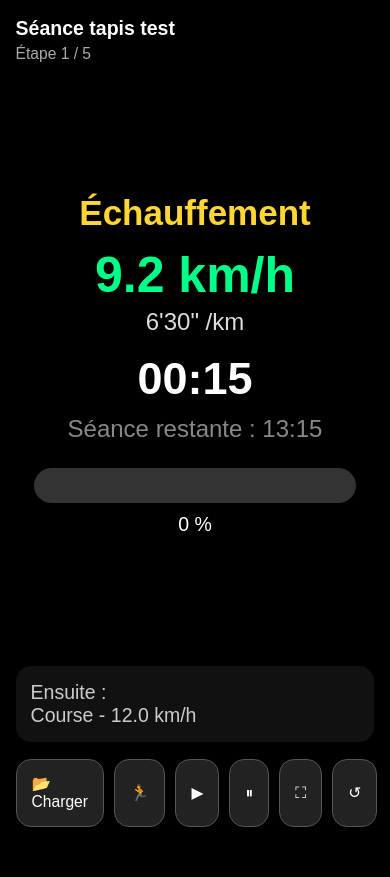
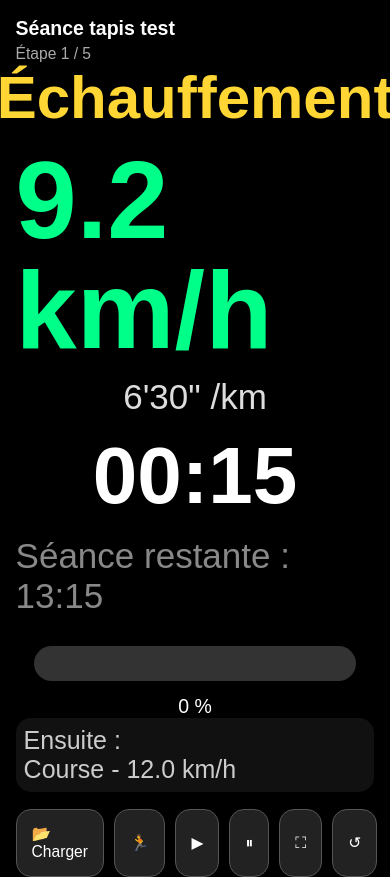
Before and after one commit to mlandre1419/Garmin_Workout_Display, a plain HTML site: page index.html in a window 390 px wide. Before the commit the page ends 844 px from the top, so only its background shows below. Drawn offline with Linux system fonts and the light colour scheme.

Commit message:
index.html

```diff
--- a/index.html
+++ b/index.html
@@ -97,17 +97,19 @@ body {
 
     align-items: center;
 
+    gap: 0.5vh;
+
 }
 
 
 
 .step-type {
 
-    font-size: clamp(35px, 7vw, 70px);
+    font-size: clamp(25px, 8vh, 60px);
 
     font-weight: bold;
 
-    margin-bottom: 2vh;
+    margin-bottom: 1vh;
 
 }
 
@@ -116,7 +118,7 @@ body {
 
 .speed {
 
-    font-size: clamp(50px, 12vw, 120px);
+    font-size: clamp(40px, 18vh, 110px);
 
     line-height: 1;
 
@@ -130,7 +132,7 @@ body {
 
 .pace {
 
-    font-size: clamp(24px, 4vw, 45px);
+    font-size: clamp(18px, 5vh, 35px);
 
     color: #ddd;
 
@@ -142,11 +144,11 @@ body {
 
 .timer {
 
-    font-size: clamp(45px, 9vw, 90px);
+    font-size: clamp(35px, 12vh, 80px);
 
     font-weight: bold;
 
-    margin-top: 2vh;
+    margin-top: 1vh;
 
 }
 
@@ -210,9 +212,9 @@ body {
 
     border-radius: 15px;
 
-    padding: 15px;
+    padding: 8px;
 
-    font-size: 5vw;
+    font-size: clamp(14px, 3vh, 25px);
 
     color: #ccc;
 
@@ -347,14 +349,6 @@ body.treadmill .controls .load-button {
     transform: scale(0.8);
 
 }
-
-    @media (orientation: landscape) {
-
-    .speed {
-
-        font-size: clamp(45px, 10vw, 110px);
-
-    }
 
 
     .timer {
```
